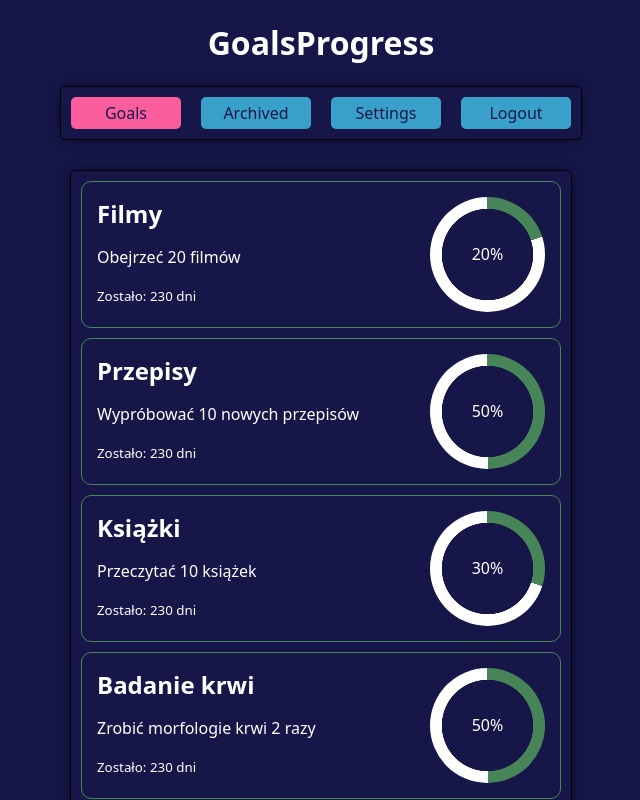
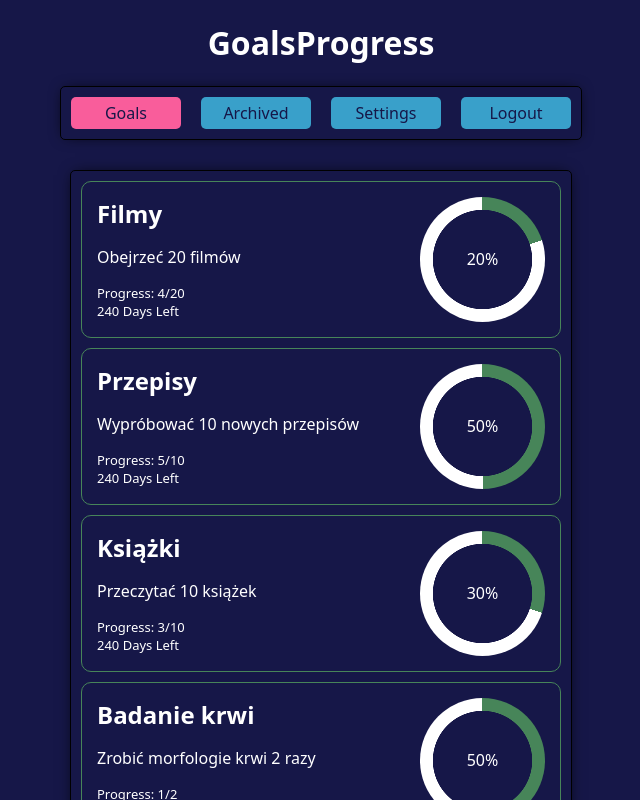
Before and after one commit to czareks2000/GoalsProgress, a React (Create React App) app in the folder goals-progress/: page / in a window 1280 px wide. Shown: the top 800 px of the page, without its empty margins (319-959 px from the left). Built offline with nearby package versions, Linux system fonts and the light colour scheme.

Commit message:
update goal component

```diff
--- a/goals-progress/src/App.css
+++ b/goals-progress/src/App.css
@@ -98,6 +98,10 @@ body{
   display: flex;
 }
 
+.goal .stats{
+  font-size: small;
+}
+
 .goal h2{
   margin: 0px;
 }
@@ -147,8 +151,8 @@ body{
   justify-content: center;
   align-items: center;
 
-  width: 115px;
-  height: 115px;
+  width: 125px;
+  height: 125px;
   border-radius: 50%;
   background:
     radial-gradient(closest-side, var(--background-dark) 79%, transparent 80% 100%),
--- a/goals-progress/src/App.js
+++ b/goals-progress/src/App.js
@@ -18,8 +18,9 @@ function App() {
       description: 'Obejrzeć 20 filmów',
       currentValue: 4,
       targetValue: 20,
+      unit: 'none',
       progress: 20,
-      daysLeft: 230
+      daysLeft: 240
     },
     {
       id: 2,
@@ -27,8 +28,9 @@ function App() {
       description: 'Wypróbować 10 nowych przepisów',
       currentValue: 5,
       targetValue: 10,
+      unit: 'none',
       progress: 50,
-      daysLeft: 230
+      daysLeft: 240
     },
     {
       id: 3,
@@ -36,8 +38,9 @@ function App() {
       description: 'Przeczytać 10 książek',
       currentValue: 3,
       targetValue: 10,
+      unit: 'none',
       progress: 30,
-      daysLeft: 230
+      daysLeft: 240
     },
     {
       id: 4,
@@ -45,8 +48,9 @@ function App() {
       description: 'Zrobić morfologie krwi 2 razy',
       currentValue: 1,
       targetValue: 2,
+      unit: 'none',
       progress: 50,
-      daysLeft: 230
+      daysLeft: 240
     }
   ]
 
--- a/goals-progress/src/components/Goal.js
+++ b/goals-progress/src/components/Goal.js
@@ -4,7 +4,12 @@ const Goal = ({ goal }) => {
         <div>
             <h2>{goal.name}</h2>
             <p>{goal.description}</p>
-            <small>Zostało: {goal.daysLeft} dni</small>
+            <div className="stats">
+              <div>
+                Progress: {goal.currentValue}/{goal.targetValue} {goal.unit !== 'none' && goal.unit}
+              </div>
+              <div>{goal.daysLeft} Days Left</div>
+            </div>
         </div>
         <div
           className="progress-bar"
```
